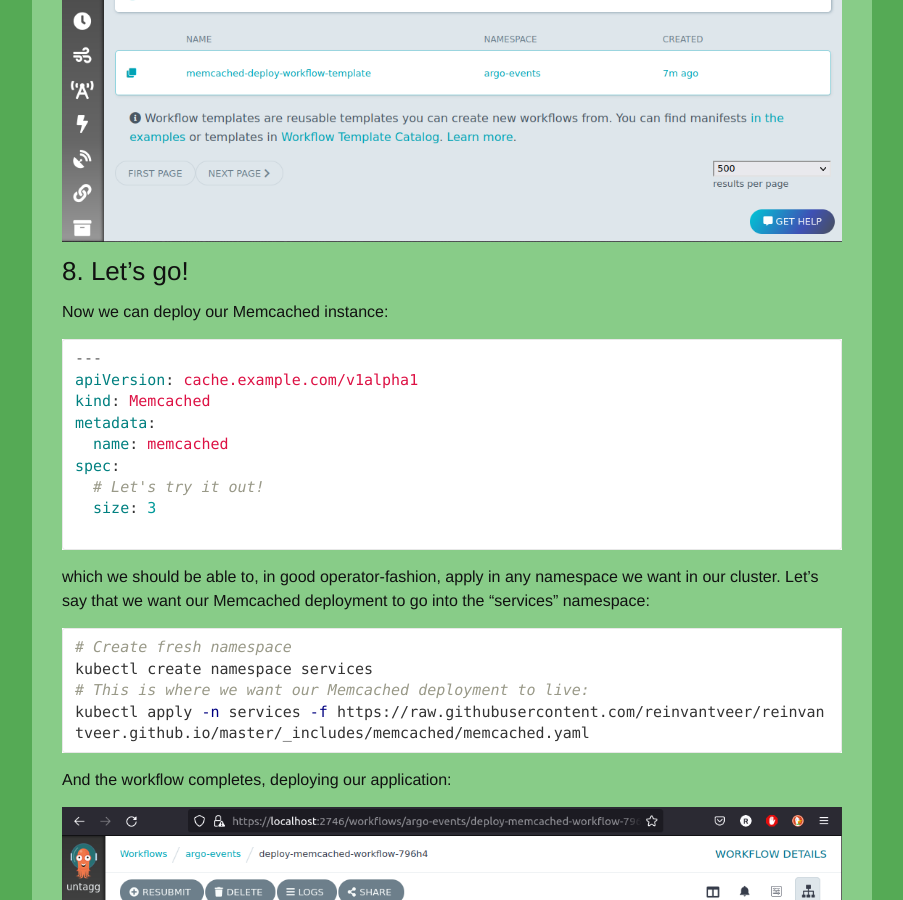
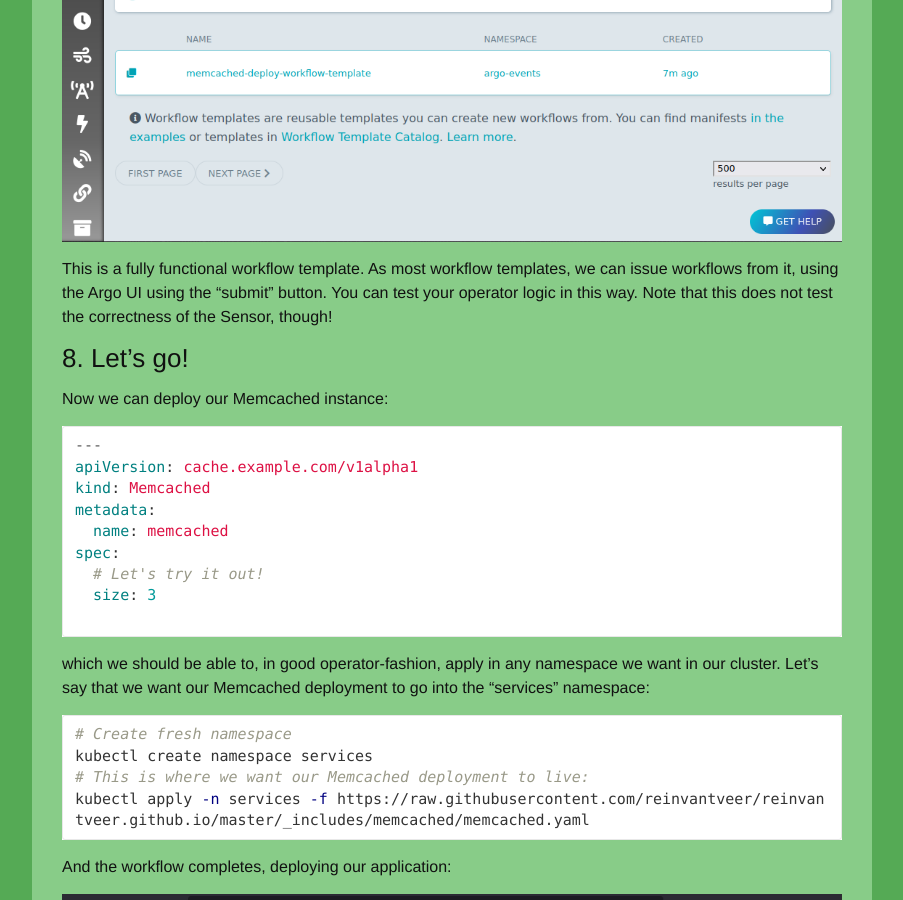
Before and after one commit to reinvantveer/reinvantveer.github.io, a Jekyll site: the page built from _posts/2022-01-29-easier-operator.md, in a window 1280 px wide and 900 px high, scrolled down 17818 px. Shown: the whole window, without its empty margins (188-1091 px from the left). Built offline with Jekyll 4.4.1, drawn with Linux system fonts in a browser that asks for light colours; comment, search, counter and statistics services are not loaded.

Commit message:
add test hint
Signed-off-by: reinvantveer <rein@vantveer.me>

```diff
--- a/_posts/2022-01-29-easier-operator.md
+++ b/_posts/2022-01-29-easier-operator.md
@@ -347,6 +347,10 @@
 
 ![Memcached deployment workflow template in Argo UI](/images/argo-operator/workflow-template-in-argo-ui.png)
 
+This is a fully functional workflow template. As most workflow templates, we can issue workflows from it, using the Argo
+UI using the "submit" button. You can test your operator logic in this way. Note that this does not test the correctness
+of the Sensor, though!
+
 ### 8. Let's go!
 
 Now we can deploy our Memcached instance:
```
